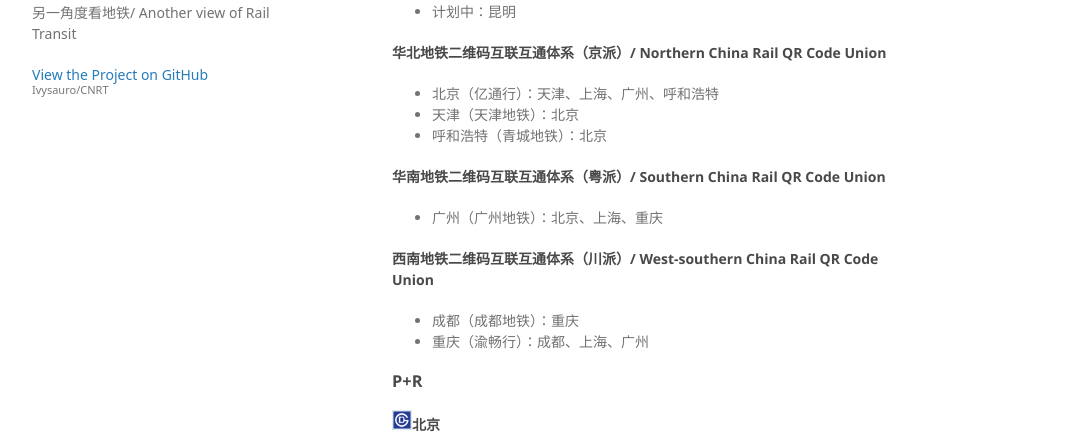
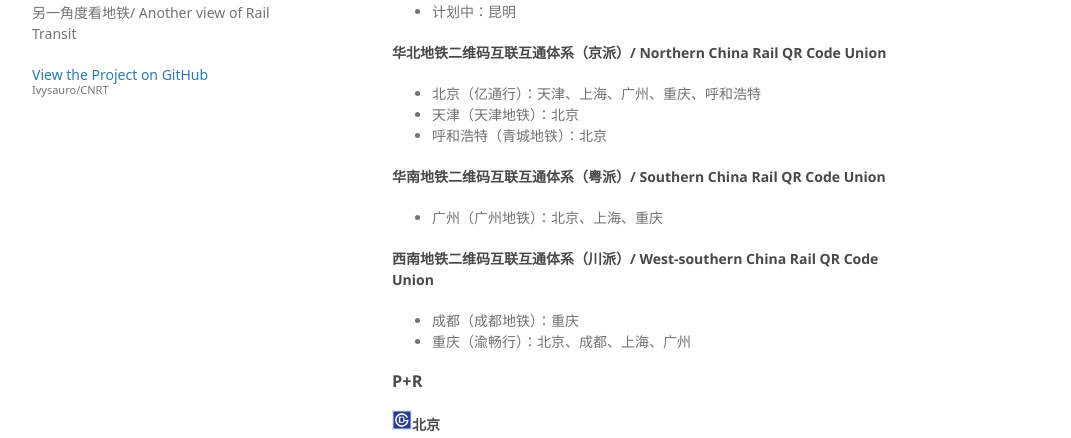
Before and after one commit to Ivysauro/CNRT, a Jekyll site: the page built from data/GeOp.md, in a window 1280 px wide and 900 px high, scrolled down 9711 px. Shown: the part 176-614 px from the top of the window, without its empty margins (178-1249 px from the left). Built offline with Jekyll 4.4.1, drawn with Linux system fonts in a browser that asks for light colours; some web fonts are replaced; our own code applies the rules of GitHub Pages for plain Markdown files; a script that is not in the unit is left out.

Commit message:
🍊更新二维码互通数据
北京、重庆二维码互通

```diff
--- a/data/GeOp.md
+++ b/data/GeOp.md
@@ -236,7 +236,7 @@
 
 #### 华北地铁二维码互联互通体系（京派）/ Northern China Rail QR Code Union
 
-- 北京（亿通行）：天津、上海、广州、呼和浩特
+- 北京（亿通行）：天津、上海、广州、重庆、呼和浩特
 - 天津（天津地铁）：北京
 - 呼和浩特（青城地铁）：北京
 
@@ -247,7 +247,7 @@
 #### 西南地铁二维码互联互通体系（川派）/ West-southern China Rail QR Code Union
 
 - 成都（成都地铁）：重庆
-- 重庆（渝畅行）：成都、上海、广州
+- 重庆（渝畅行）：北京、成都、上海、广州
 
 ### P+R
 
```
